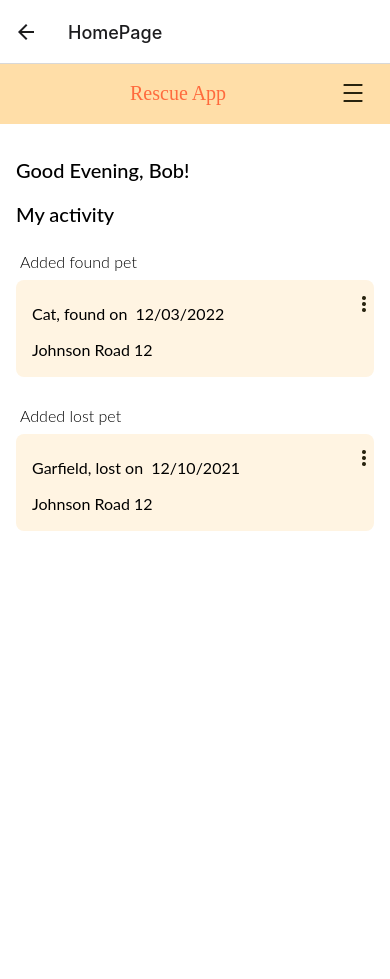
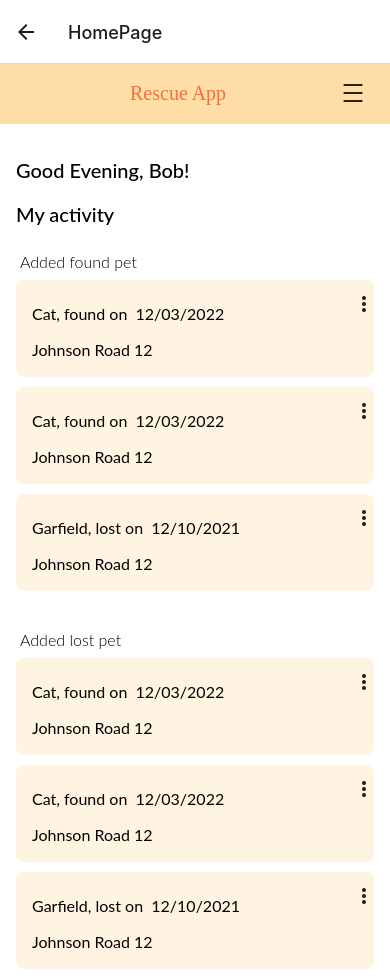
Before and after one commit to Valroshal/PetResqueFrontend, a React Native app: screen /HomePage in a window 390 px wide. Before the commit the page ends 844 px from the top, so only its background shows below. Built offline with nearby package versions, Linux system fonts and the light colour scheme.

Commit message:
added FlatList with rendering ActivityCard by id with const DATA

```diff
--- a/src/containers/HomeScreen/ActivityCard/ActivityCard.tsx
+++ b/src/containers/HomeScreen/ActivityCard/ActivityCard.tsx
@@ -9,6 +9,7 @@ const styles = StyleSheet.create({
         height: 97,
         backgroundColor: '#FFF4E2',
         borderRadius: 8,
+        marginBottom: 10,
     } as ViewStyle,
     infoBox: {
         paddingTop: 24,
--- a/src/containers/HomeScreen/HomePage.tsx
+++ b/src/containers/HomeScreen/HomePage.tsx
@@ -1,5 +1,5 @@
 import * as React from 'react';
-import {StyleSheet, Text, TextStyle, View} from "react-native";
+import {FlatList, StyleSheet, Text, TextStyle, View} from "react-native";
 import TopBar from "../components/TopBar/TopBar";
 import { useState} from "react";
 import ActivityCard from "./ActivityCard/ActivityCard";
@@ -20,13 +20,41 @@ const styles = StyleSheet.create({
 
 })
 
-// interface Props{
-//     username:  string
-// }
+const DATA = [
+    {
+        id: '0',
+        animalName: 'Cat',
+        actionName: 'found',
+        date: '12/03/2022',
+        address: 'Johnson Road 12',
+    },
+    {
+        id: '1',
+        animalName: 'Cat',
+        actionName: 'found',
+        date: '12/03/2022',
+        address: 'Johnson Road 12',
+    },
+    {
+        id: '2',
+        animalName: 'Garfield',
+        actionName: 'lost',
+        date: '12/10/2021',
+        address: 'Johnson Road 12',
+    },
+];
+
 
 const HomePage = () => {
-    //TODO: Add Props with name of the user.
-    //TODO: Add the option to add more cards
+
+    const renderItem = ({ item }) => (
+        <ActivityCard
+            animalName={item.animalName}
+            actionName={item.actionName}
+            date={item.date}
+            address={item.address}
+        />
+    );
 
     const [userName, setUserName] = useState<string>('Bob');
 
@@ -49,11 +77,10 @@ const HomePage = () => {
                            Added found pet
                        </Text>
                        <View>
-                        <ActivityCard
-                            animalName={'Cat'}
-                            actionName={'found'}
-                            date={'12/03/2022'}
-                            address={'Johnson Road 12'}
+                           <FlatList
+                               data={DATA}
+                               renderItem={renderItem}
+                               keyExtractor={item => item.id}
                            />
                        </View>
                    </View>
@@ -62,16 +89,16 @@ const HomePage = () => {
                            Added lost pet
                        </Text>
                        <View>
-                        <ActivityCard
-                            animalName={'Garfield'}
-                            actionName={'lost'}
-                            date={'12/10/2021'}
-                            address={'Johnson Road 12'}
+                           <FlatList
+                               data={DATA}
+                               renderItem={renderItem}
+                               keyExtractor={item => item.id}
                            />
                        </View>
                    </View>
                </View>
             </View>
+
     )
 }
 
```
Lines whose indentation alone changed are shown as unchanged.
